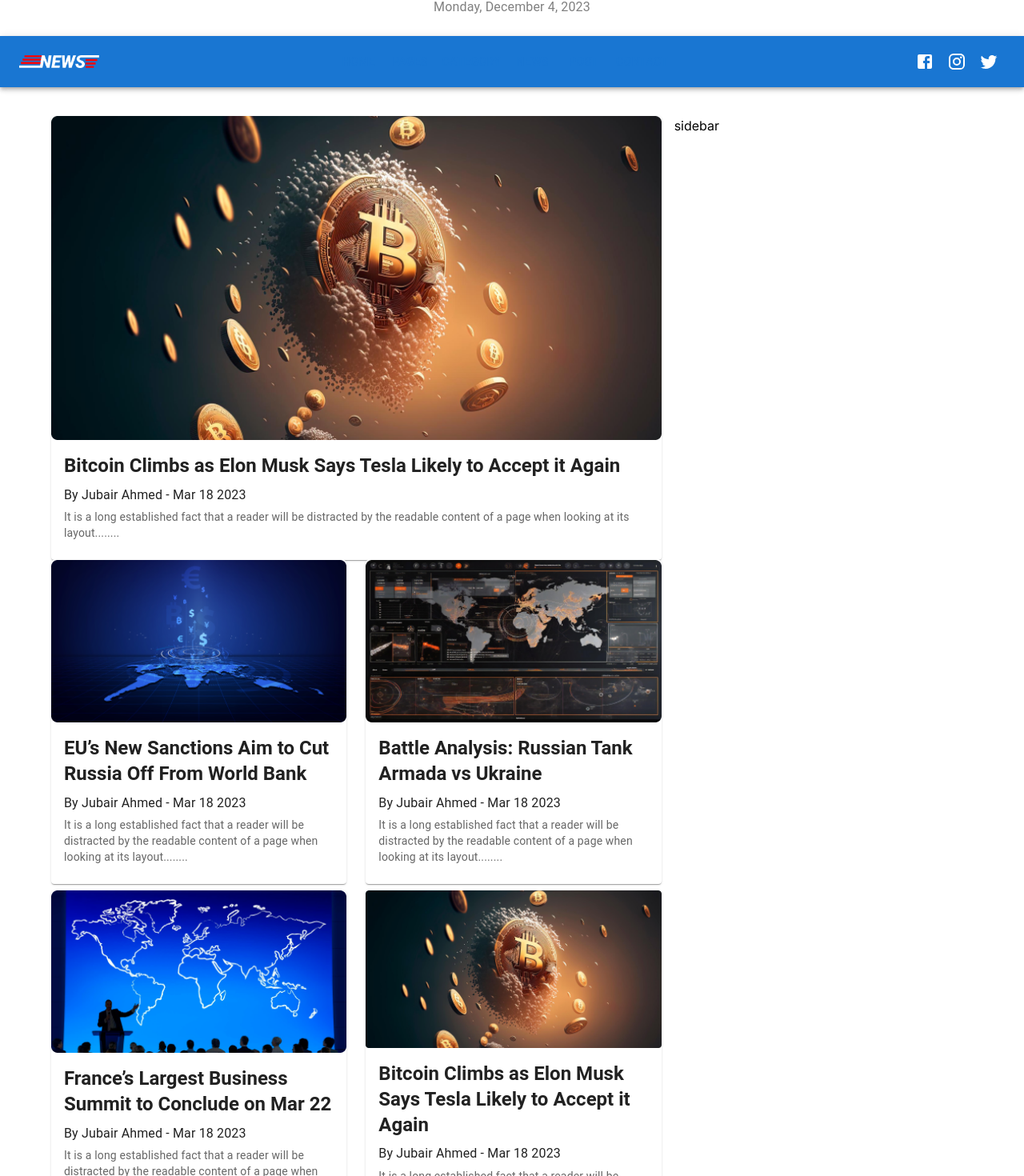
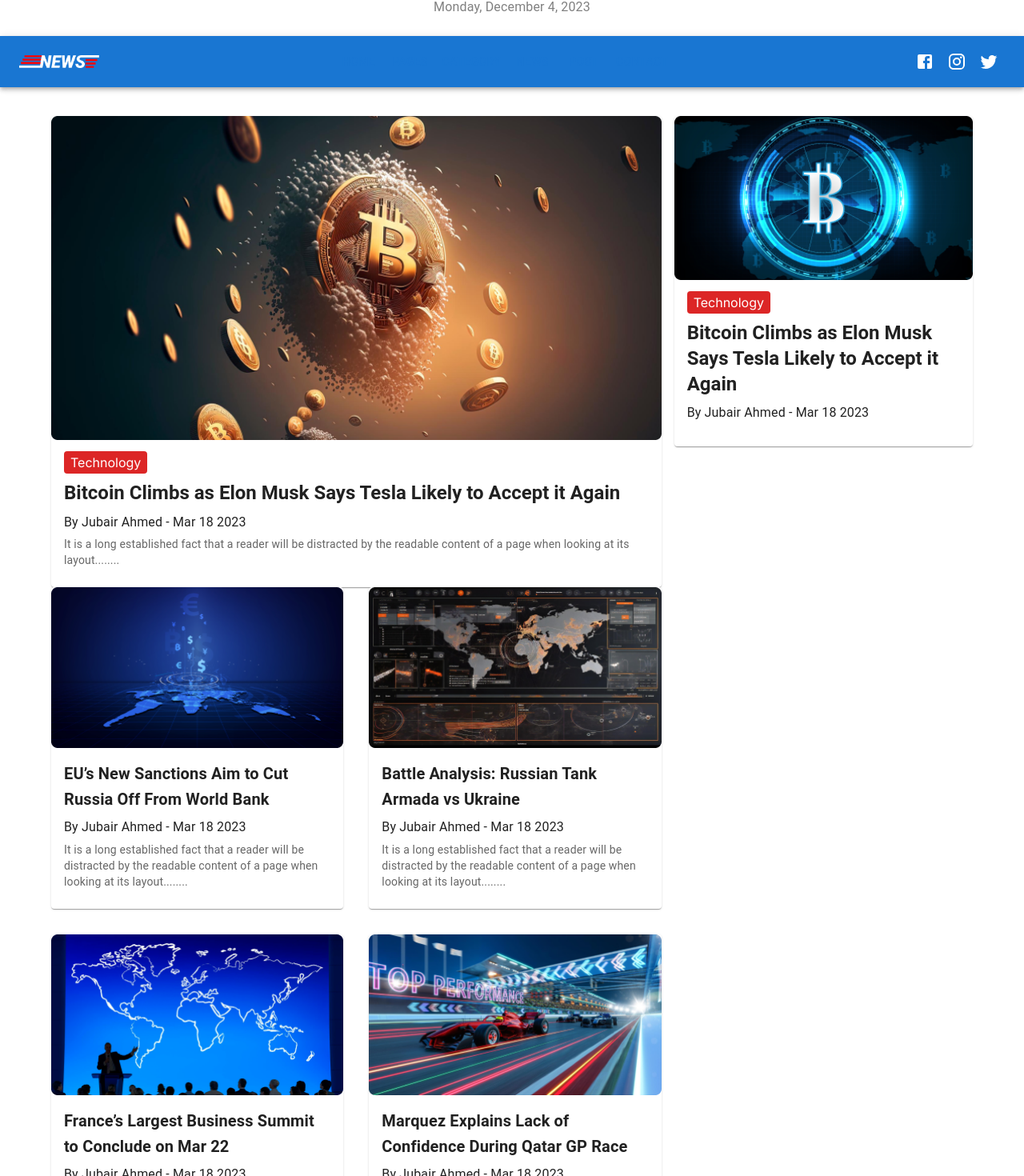
Before and after one commit to justJubair/the-news-hub, a Next.js app: page / in a window 1280 px wide. Shown: the part 114-1584 px from the top of the page at 80% size. Built offline with nearby package versions, Linux system fonts and the light colour scheme.

Commit message:
Add: side bar news content added

```diff
--- a/src/app/page.js
+++ b/src/app/page.js
@@ -1,4 +1,5 @@
 import LatestNews from "@/components/ui/LatestNews/LatestNews"
+import Sidebar from "@/components/ui/Sidebar/Sidebar"
 import { Grid } from "@mui/material"
 
 
@@ -12,7 +13,7 @@
           <LatestNews/>
         </Grid>
         <Grid item xs={4}>
-            <h1>sidebar</h1>
+            <Sidebar/>
         </Grid>
       </Grid>
     </>
--- a/src/components/ui/LatestNews/LatestNews.jsx
+++ b/src/components/ui/LatestNews/LatestNews.jsx
@@ -1,56 +1,69 @@
-"use client"
-import * as React from 'react';
-import Card from '@mui/material/Card';
-import CardContent from '@mui/material/CardContent';
-import CardMedia from '@mui/material/CardMedia';
-import Typography from '@mui/material/Typography';
+"use client";
+import * as React from "react";
+import Card from "@mui/material/Card";
+import CardContent from "@mui/material/CardContent";
+import CardMedia from "@mui/material/CardMedia";
+import Typography from "@mui/material/Typography";
 // images
-import news1 from "@/assets/news1.png"
-import news2 from "@/assets/news2.png"
-import news3 from "@/assets/news3.png"
-import news4 from "@/assets/news4.png"
-import news5 from "@/assets/news5.png"
+import news1 from "@/assets/news1.png";
+import news2 from "@/assets/news2.png";
+import news3 from "@/assets/news3.png";
+import news4 from "@/assets/news4.png";
+import news5 from "@/assets/news5.png";
 
-import { Box, Grid } from '@mui/material';
-import Image from 'next/image';
+import { Box, Grid } from "@mui/material";
+import Image from "next/image";
 
-const LatestNews=()=> {
+const LatestNews = () => {
   return (
     <Box>
       {/* main news card */}
       <Card>
         <CardMedia>
-        <Image src={news1} alt="news1" width={800}/>
+          <Image src={news1} alt="news1" width={800} />
         </CardMedia>
         <CardContent>
-        <Typography fontWeight={600} gutterBottom variant="h5" component="div">
+          <span className="px-2 py-1 rounded text-white bg-red-600">Technology</span>
+          <Typography
+            fontWeight={600}
+            gutterBottom
+            variant="h5"
+            marginTop="10px"
+            component="div"
+          >
             Bitcoin Climbs as Elon Musk Says Tesla Likely to Accept it Again
           </Typography>
-        <Typography gutterBottom>
-        By Jubair Ahmed - Mar 18 2023
-        </Typography>
+          <Typography gutterBottom>By Jubair Ahmed - Mar 18 2023</Typography>
           <Typography variant="body2" color="text.secondary">
-        It is a long established fact that a reader will be distracted by the readable content of a page when looking at its layout........
+            It is a long established fact that a reader will be distracted by
+            the readable content of a page when looking at its layout........
           </Typography>
         </CardContent>
       </Card>
       {/* four news card section */}
-    <Grid container rowSpacing={1} columnSpacing={{ xs: 1, sm: 2, md: 3 }}>
+      <Grid container rowSpacing={4} columnSpacing={{ xs: 1, sm: 2, md: 4 }}>
         {/* Card one */}
         <Grid item xs={6}>
           <Card>
             <CardMedia>
-        <Image src={news2} alt="news2" width={800}/>
+              <Image src={news2} alt="news2" width={800} />
             </CardMedia>
             <CardContent>
-        <Typography fontWeight={600} gutterBottom variant="h5" component="div">
+              <Typography
+                fontWeight={600}
+                gutterBottom
+                variant="h6"
+                component="div"
+              >
                 EU’s New Sanctions Aim to Cut Russia Off From World Bank
               </Typography>
               <Typography gutterBottom>
                 By Jubair Ahmed - Mar 18 2023
               </Typography>
               <Typography variant="body2" color="text.secondary">
-        It is a long established fact that a reader will be distracted by the readable content of a page when looking at its layout........
+                It is a long established fact that a reader will be distracted
+                by the readable content of a page when looking at its
+                layout........
               </Typography>
             </CardContent>
           </Card>
@@ -60,17 +73,24 @@
         <Grid item xs={6}>
           <Card>
             <CardMedia>
-        <Image src={news3} alt="news3" width={800}/>
+              <Image src={news3} alt="news3" width={800} />
             </CardMedia>
             <CardContent>
-        <Typography fontWeight={600} gutterBottom variant="h5" component="div">
+              <Typography
+                fontWeight={600}
+                gutterBottom
+                variant="h6"
+                component="div"
+              >
                 Battle Analysis: Russian Tank Armada vs Ukraine
               </Typography>
               <Typography gutterBottom>
                 By Jubair Ahmed - Mar 18 2023
               </Typography>
               <Typography variant="body2" color="text.secondary">
-        It is a long established fact that a reader will be distracted by the readable content of a page when looking at its layout........
+                It is a long established fact that a reader will be distracted
+                by the readable content of a page when looking at its
+                layout........
               </Typography>
             </CardContent>
           </Card>
@@ -80,17 +100,24 @@
         <Grid item xs={6}>
           <Card>
             <CardMedia>
-        <Image src={news4} alt="news4" width={800}/>
+              <Image src={news4} alt="news4" width={800} />
             </CardMedia>
             <CardContent>
-        <Typography fontWeight={600} gutterBottom variant="h5" component="div">
+              <Typography
+                fontWeight={600}
+                gutterBottom
+                variant="h6"
+                component="div"
+              >
                 France’s Largest Business Summit to Conclude on Mar 22
               </Typography>
               <Typography gutterBottom>
                 By Jubair Ahmed - Mar 18 2023
               </Typography>
               <Typography variant="body2" color="text.secondary">
-        It is a long established fact that a reader will be distracted by the readable content of a page when looking at its layout........
+                It is a long established fact that a reader will be distracted
+                by the readable content of a page when looking at its
+                layout........
               </Typography>
             </CardContent>
           </Card>
@@ -98,26 +125,31 @@
         <Grid item xs={6}>
           <Card>
             <CardMedia>
-        <Image src={news1} alt="news1" width={800}/>
+              <Image src={news5} alt="news1" width={800} />
             </CardMedia>
             <CardContent>
-        <Typography fontWeight={600} gutterBottom variant="h5" component="div">
-        Bitcoin Climbs as Elon Musk Says Tesla Likely to Accept it Again
+              <Typography
+                fontWeight={600}
+                gutterBottom
+                variant="h6"
+                component="div"
+              >
+              Marquez Explains Lack of Confidence During Qatar GP Race
               </Typography>
               <Typography gutterBottom>
                 By Jubair Ahmed - Mar 18 2023
               </Typography>
               <Typography variant="body2" color="text.secondary">
-        It is a long established fact that a reader will be distracted by the readable content of a page when looking at its layout........
+                It is a long established fact that a reader will be distracted
+                by the readable content of a page when looking at its
+                layout........
               </Typography>
             </CardContent>
           </Card>
         </Grid>
-
       </Grid>
-
     </Box>
   );
-}
+};
 
-export default LatestNews
+export default LatestNews;
--- a/src/components/ui/Sidebar/Sidebar.jsx
+++ b/src/components/ui/Sidebar/Sidebar.jsx
@@ -1,7 +1,34 @@
+"use client";
+import { Box, Card, CardContent, CardMedia, Typography } from "@mui/material";
+import Image from "next/image";
+
+// images
+import sidebar1 from "@/assets/sidebar1.png";
+
 const Sidebar = () => {
-    return(
-        <div>
-             <p> HELLO I Am Sidebar </p>
-        </div>
-    )}
+  return (
+    <Box>
+      <Card>
+        <CardMedia>
+          <Image src={sidebar1} alt="news1" width={800} />
+        </CardMedia>
+        <CardContent>
+          <span className="px-2 py-1 rounded text-white bg-red-600">
+            Technology
+          </span>
+          <Typography
+            fontWeight={600}
+            gutterBottom
+            variant="h5"
+            marginTop="10px"
+            component="div"
+          >
+            Bitcoin Climbs as Elon Musk Says Tesla Likely to Accept it Again
+          </Typography>
+          <Typography gutterBottom>By Jubair Ahmed - Mar 18 2023</Typography>
+        </CardContent>
+      </Card>
+    </Box>
+  );
+};
 export default Sidebar;
```
Lines whose indentation alone changed are shown as unchanged.
